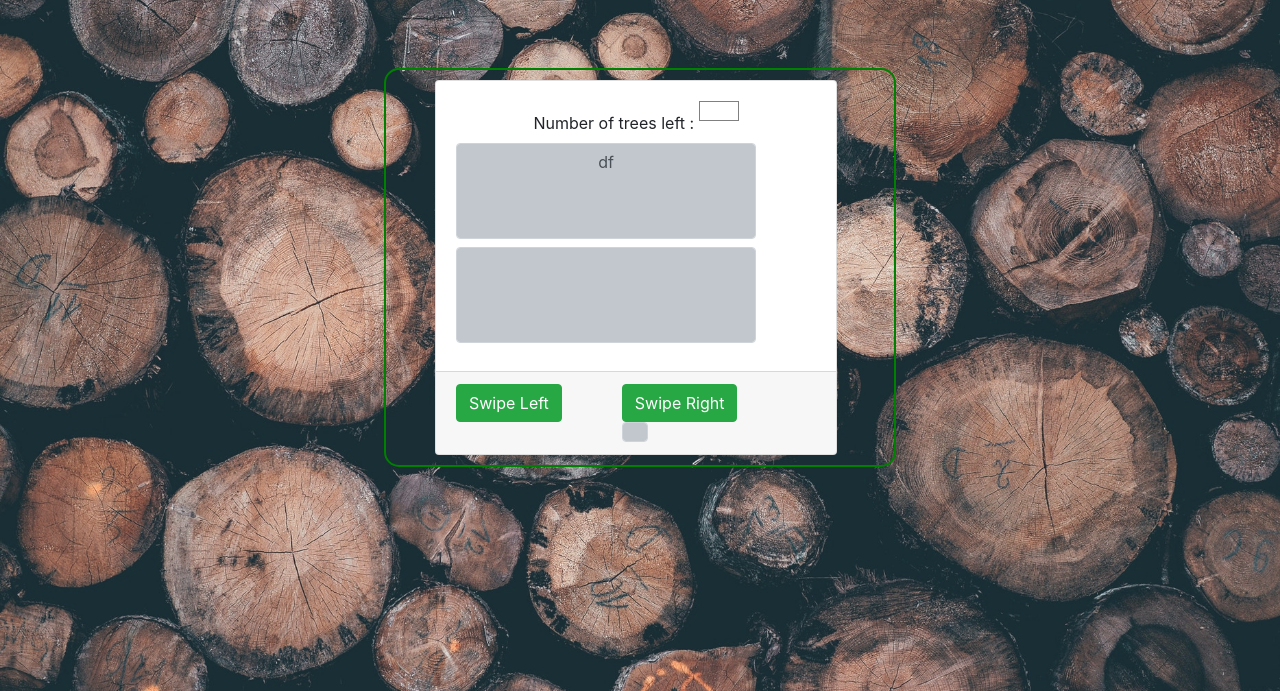
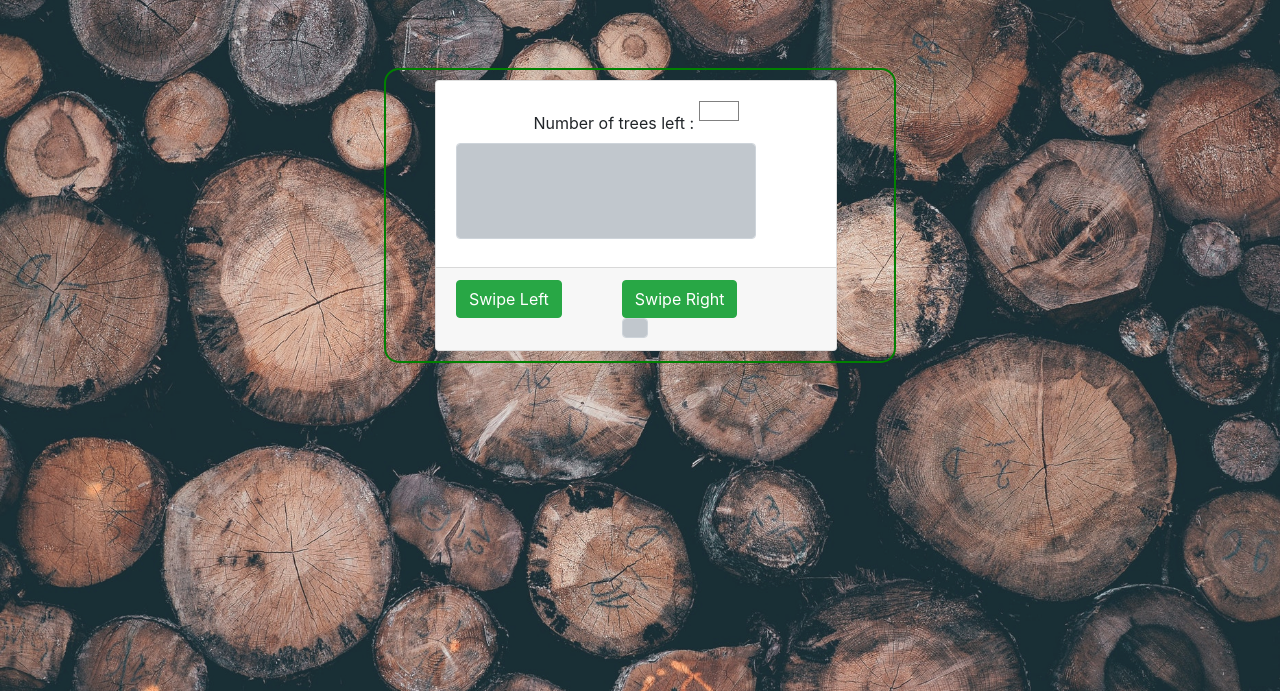
Before and after one commit to vcchang-temp/girls-in-tech-2019, a plain HTML site: page matchingPage.html in a window 1280 px wide. Shown: the part 109-800 px from the top of the page. Drawn offline with nearby package versions, Linux system fonts and the light colour scheme.

Commit message:
modified files

```diff
--- a/matchingPage.html
+++ b/matchingPage.html
@@ -31,8 +31,8 @@
 
                                  <label for=" label-tree">Number of trees left :</label>
                                  <label for=" label-tree" id="result" class="labeltree2"> </label>
-                                 <label for=" label-tree" id="show1" class="input form-control2"></label>
-
+                                 <!-- <label for=" label-tree" id="show1" class="input form-control2"></label>
+                                  -->
                                  <label for=" label-tree" class="input form-control2"></label>
 
 
@@ -61,8 +61,8 @@
                 console.log(y);
                 if(y.trees)
                 document.getElementById("result").innerHTML=y.trees;
-                document.getElementById("show1").innerHTML= array()[Math.floor(Math.random() * array().length)];
-
+                /* document.getElementById("show1").innerHTML= array()[Math.floor(Math.random() * array().length)]; */
+                document.getElementById("show1").innerHTML= array()[];
                 </script>
 
 
```
